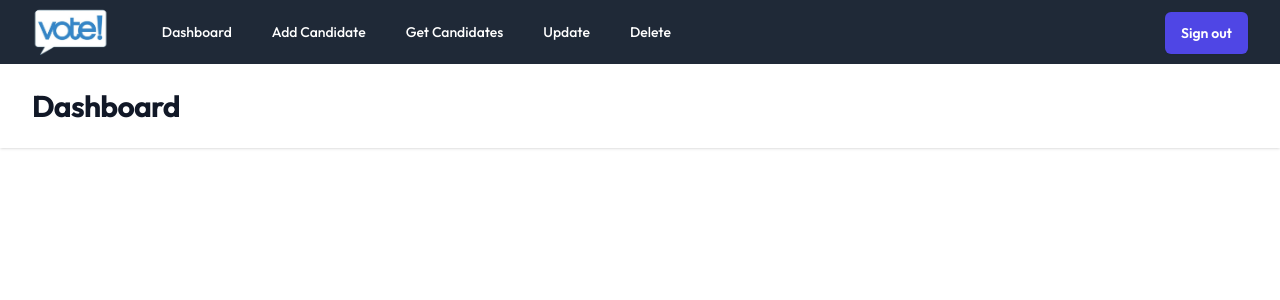
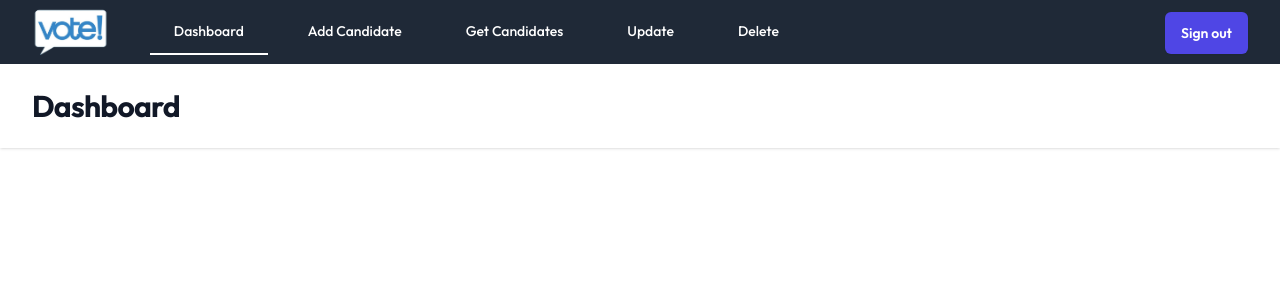
Before and after one commit to ashwek-padolkar/Voting-App, a React (Vite) app in the folder frontend/: page /admin in a window 1280 px wide. Shown: the top 300 px of the page. Built offline with nearby package versions, Linux system fonts and the light colour scheme.

Commit message:
Refactor AdminHeader to use NavLink for active link styling and improve navigation experience

```diff
--- a/frontend/src/components/Admin/AdminHeader.jsx
+++ b/frontend/src/components/Admin/AdminHeader.jsx
@@ -1,5 +1,5 @@
 import { useState } from "react";
-import { Link } from "react-router-dom";
+import { NavLink, Link, useLocation } from "react-router-dom";
 import logo from "../../assets/file.png";
 
 const AdminHeader = () => {
@@ -12,6 +12,9 @@ const AdminHeader = () => {
   const handleSignOut = () => {
     localStorage.removeItem("authToken");
   };
+
+  const location = useLocation();
+  const isActive = location.pathname === "/admin";
 
   return (
     <>
@@ -30,41 +33,64 @@ const AdminHeader = () => {
                 <div className="hidden md:block">
                   <div className="ml-10 flex items-baseline space-x-4">
                     {/* <!-- Current: "bg-gray-900 text-white", Default: "text-gray-300 hover:bg-gray-700 hover:text-white" --> */}
-                    <Link
+                    <NavLink
                       to="/admin"
-                      className="rounded-md hover:bg-gray-900 px-3 py-3 text-sm font-medium text-white"
-                      aria-current="page"
+                      className={`px-6 py-3 text-sm font-medium border-b-2 hover:border-white border-transparent text-white ${
+                        isActive
+                          ? "border-white text-white"
+                          : "border-transparent text-gray-300"
+                      }`}
                     >
                       Dashboard
-                    </Link>
-                    <Link
+                    </NavLink>
+                    <NavLink
                       to="/admin/add"
-                      className="rounded-md hover:bg-gray-900 px-3 py-3 text-sm font-medium text-white"
-                      aria-current="page"
+                      className={({ isActive }) =>
+                        `px-6 py-3 text-sm font-medium border-b-2 hover:border-white border-transparent text-white ${
+                          isActive
+                            ? "border-white text-white"
+                            : "border-transparent text-gray-300"
+                        }`
+                      }
                     >
                       Add Candidate
-                    </Link>
-                    <Link
+                    </NavLink>
+                    <NavLink
                       to="/admin/get"
-                      className="rounded-md hover:bg-gray-900 px-3 py-3 text-sm font-medium text-white"
-                      aria-current="page"
+                      className={({ isActive }) =>
+                        `px-6 py-3 text-sm font-medium border-b-2 hover:border-white border-transparent text-white ${
+                          isActive
+                            ? "border-white text-white"
+                            : "border-transparent text-gray-300"
+                        }`
+                      }
                     >
                       Get Candidates
-                    </Link>
-                    <Link
+                    </NavLink>
+                    <NavLink
                       to="/admin/update"
-                      className="rounded-md hover:bg-gray-900 px-3 py-3 text-sm font-medium text-white"
-                      aria-current="page"
+                      className={({ isActive }) =>
+                        `px-6 py-3 text-sm font-medium border-b-2 hover:border-white border-transparent text-white ${
+                          isActive
+                            ? "border-white text-white"
+                            : "border-transparent text-gray-300"
+                        }`
+                      }
                     >
                       Update
-                    </Link>
-                    <Link
+                    </NavLink>
+                    <NavLink
                       to="/admin/delete"
-                      className="rounded-md hover:bg-gray-900 px-3 py-3 text-sm font-medium text-white"
-                      aria-current="page"
+                      className={({ isActive }) =>
+                        `px-6 py-3 text-sm font-medium border-b-2 hover:border-white border-transparent text-white ${
+                          isActive
+                            ? "border-white text-white"
+                            : "border-transparent text-gray-300"
+                        }`
+                      }
                     >
                       Delete
-                    </Link>
+                    </NavLink>
                   </div>
                 </div>
               </div>
```
